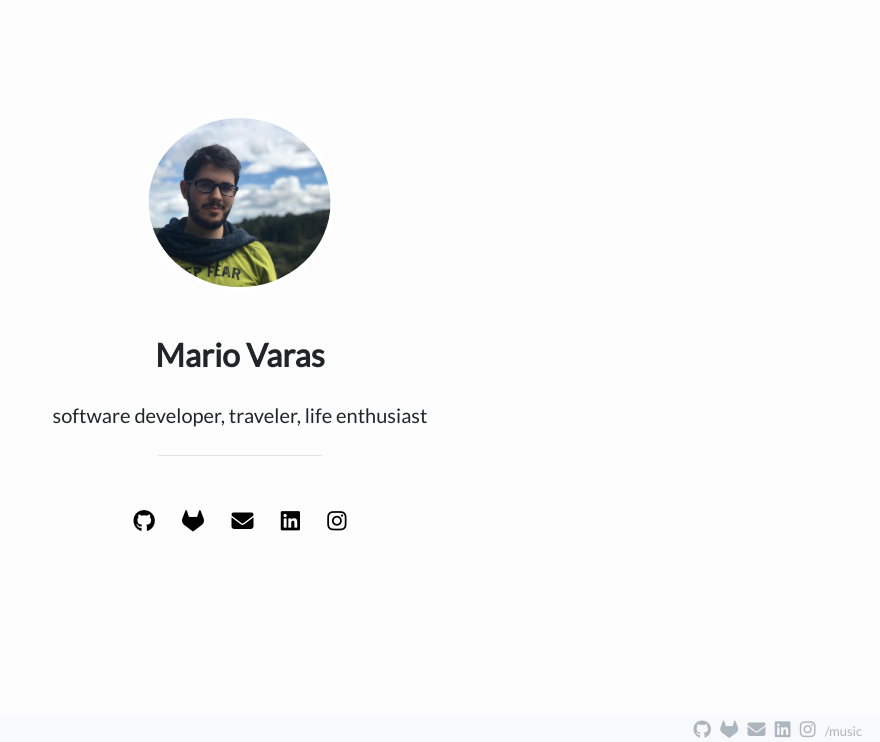
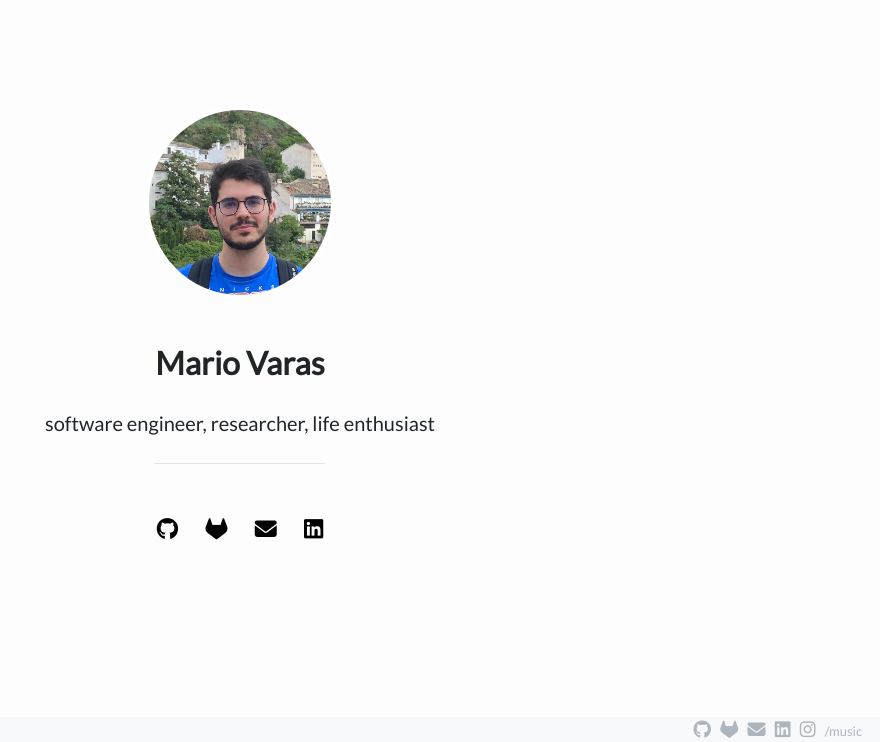
Before and after one commit to mavaras/site, a Flask app: page / in a window 1280 px wide. Shown: the part 58-800 px from the top of the page, without its empty margins (400-1280 px from the left). Run offline with Flask 2, Linux system fonts and the light colour scheme; some libraries are stand-ins or nearby versions.

Commit message:
some updates

```diff
--- a/requirements.txt
+++ b/requirements.txt
@@ -1,6 +1,7 @@
 Flask==2.1.0
+Werkzeug==2.2.2
 Flask-CORS==3.0.8
 gunicorn==20.0.4
 Jinja2==3.1.2
 misaka==2.1.1
-pandas==1.3.1
+pandas==2.2.2
--- a/templates/about.html
+++ b/templates/about.html
@@ -6,9 +6,11 @@
 <div class="container-fluid justify-content-center" style="width:auto; max-width: 700px;">
   <h2 style="font-weight: 750;">About me</h2><hr>
   <p style="line-height: 1.55;" align="justify">
-    Hi! I'm <strong style="font-size: 18px; font-weight: 700;">Mario</strong>, a Spanish software engineer currently located in Madrid.
+    Hi! I'm Mario, a Spanish software engineer based in Madrid.
     <p style="margin-bottom: 140;">
     I have 4+ years of industry experience building distributed systems, web services and AI-based tools as well as working within remote-multicultural teams and environments.<br>
+    </p>
+    <p>
     I am currently working with cloud, automation and containers as a Senior Software Engineer - SRE at <a href="https://www.redhat.com/" target="blank">Red Hat</a>.
     </p>
     <p style="margin-bottom: 140;">
--- a/templates/home.html
+++ b/templates/home.html
@@ -10,14 +10,14 @@
 <div style="position: absolute; left: 50%; top: 50%; transform: translate(-50%, -50%);">
   <div class="justify-content-center">
     <div style="margin-bottom: 45px; margin-left: auto; margin-right: auto; display: block; width: 190px;">
-      <img class="img-thumbnail rounded-circle" src="{{ url_for('static', filename='me.jpg') }}" style="border: 0"/>
+      <img class="img-thumbnail rounded-circle" src="{{ url_for('static', filename='profile.png') }}" style="border: 0"/>
     </div>
     <div class="container" style="width:auto; max-width: 700px;">
       <h2 align="center" style="margin-bottom: 28px; font-weight: 750;">
         Mario Varas
       </h2>
       <h6 align="center" style="font-size: 20px; margin-bottom: 28px;">
-        software developer, traveler, life enthusiast
+        software engineer, researcher, life enthusiast
       </h6>
     </div>
   </div>
@@ -30,7 +30,6 @@
       <a href="https://gitlab.com/mvarasatfluid" target="blank" data-toggle="tooltip" data-placement="bottom" title="GitLab"><i class="fab fa-gitlab" aria-hidden="true" style="font-size:22px;color:black;padding:12px"></i></a>
       <a href="mailto:elasgard@hotmail.es" target="blank" data-toggle="tooltip" data-placement="bottom" title="Send me an Email"><i class="fa fa-envelope" aria-hidden="true" style="font-size:22px;color:black;padding:12px"></i></a>
       <a href="https://www.linkedin.com/in/mario-varas/" target="blank" data-toggle="tooltip" data-placement="bottom" title="LinkedIn"><i class="fab fa-linkedin" aria-hidden="true" style="font-size:22px;color:black;padding:12px"></i></a>
-      <a href="https://www.instagram.com/mariov_r_s" target="blank" data-toggle="tooltip" data-placement="bottom" title="Instagram"><i class="fab fa-instagram" aria-hidden="true" style="font-size:22px;color:black;padding:12px"></i></a>
     </div>
   </div><br>
 </div>
```
Also changed, not shown: static/profile.png (added), 1 other file.
